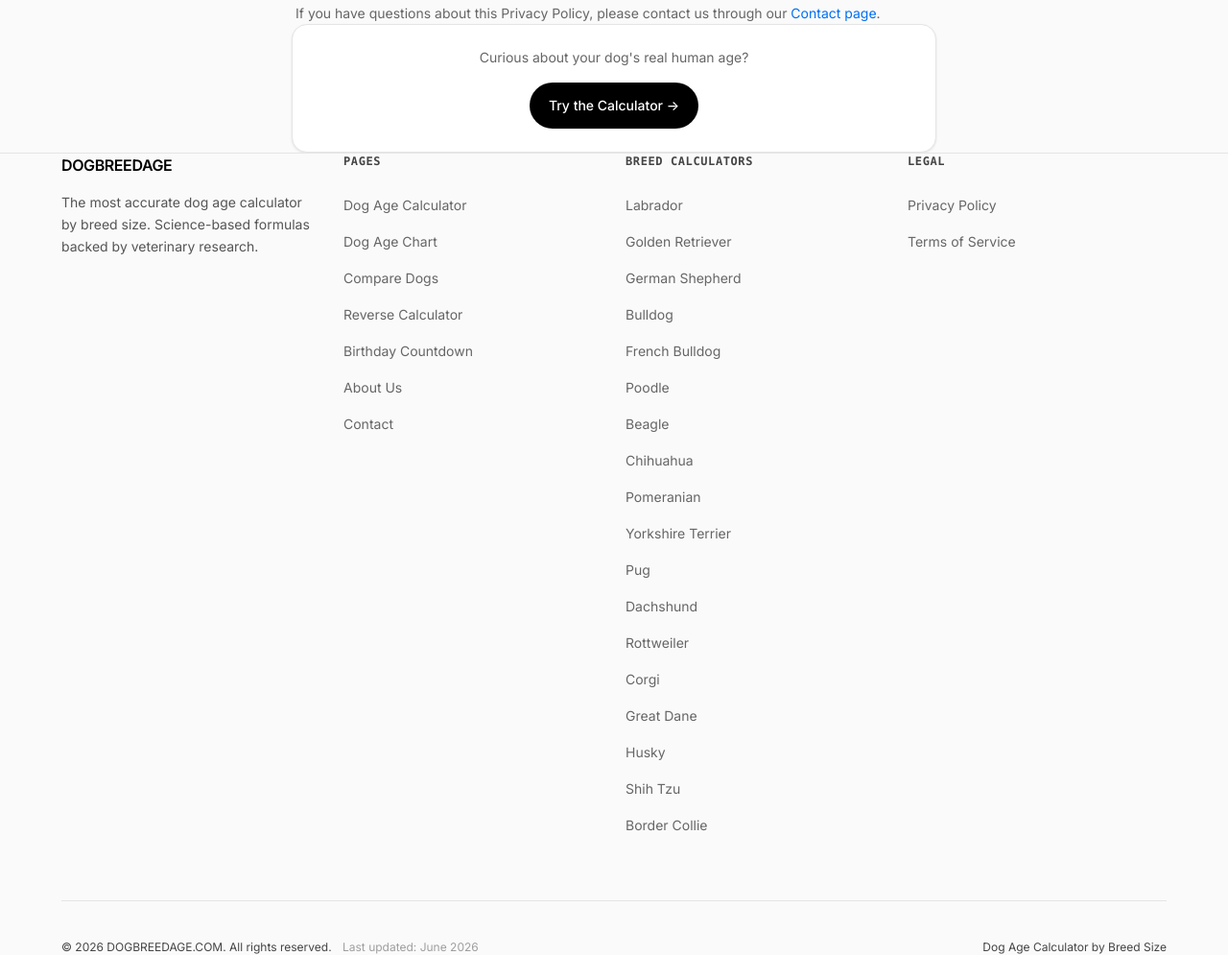
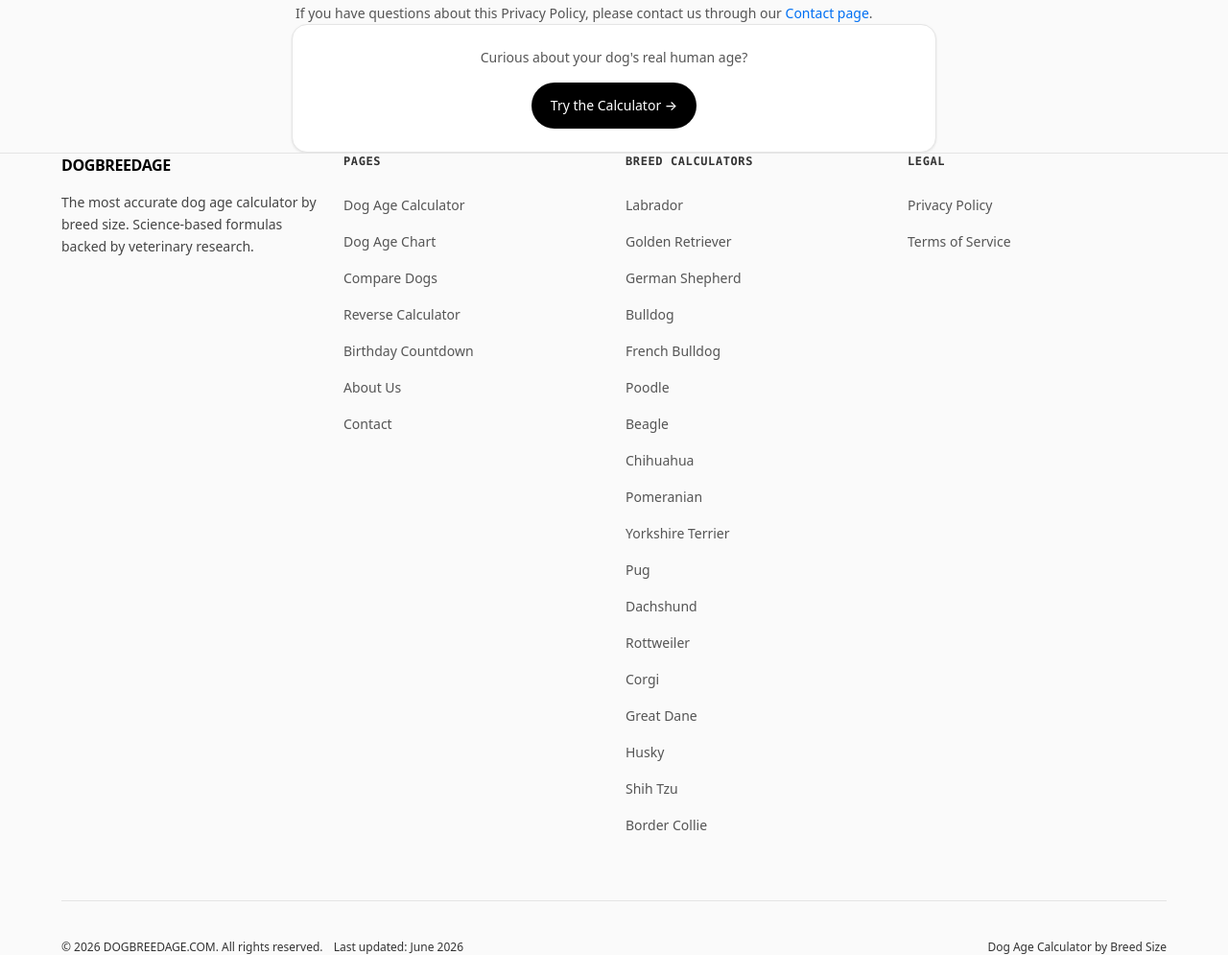
Before and after one commit to Aman3325k/DogAgeCalculator, an Astro site: page /privacy-policy in a window 1280 px wide. Shown: the part 1207-2202 px from the top of the page at 96% size. Built offline with nearby package versions, Linux system fonts and the light colour scheme; Astro itself is replaced by a stand-in of ours.

Commit message:
Last fix

```diff
--- a/src/components/AgeChart.astro
+++ b/src/components/AgeChart.astro
@@ -1,6 +1,6 @@
 <div id="age-chart-section" class="hidden mt-8 stagger-in stagger-in-2">
   <div class="card p-4 sm:p-6 md:p-8">
-    <h3 class="text-lg sm:text-xl font-semibold tracking-tight text-[var(--text-primary)] mb-1" id="chart-title">Complete Age Chart</h3>
+    <h2 class="text-lg sm:text-xl font-semibold tracking-tight text-[var(--text-primary)] mb-1" id="chart-title">Complete Age Chart</h2>
     <p class="text-xs sm:text-sm text-[var(--text-muted)] mb-4 sm:mb-6" id="chart-subtitle"></p>
     <div class="overflow-x-auto -mx-4 sm:-mx-6 md:-mx-0">
       <div class="inline-block min-w-full px-4 sm:px-6 md:px-0">
--- a/src/components/Calculator.astro
+++ b/src/components/Calculator.astro
@@ -30,7 +30,7 @@ const popularBreeds = [
       <div class="text-xs text-[var(--text-faint)] text-right -mt-4" id="name-counter">0/20</div>
 
       <div>
-        <label class="block text-sm font-medium text-[var(--text-secondary)] mb-2">
+        <label for="dog-photo" class="block text-sm font-medium text-[var(--text-secondary)] mb-2">
           Dog's Photo <span class="text-[var(--text-faint)]">(optional)</span>
         </label>
         <input type="file" id="dog-photo" accept="image/*" capture="environment" class="block w-full text-sm text-[var(--text-muted)] file:mr-4 file:py-2 file:px-4 file:rounded-lg file:border-0 file:text-sm file:font-medium file:bg-[var(--hover-overlay-strong)] file:text-[var(--text-primary)] hover:file:bg-[var(--hover-overlay)] cursor-pointer" />
@@ -130,14 +130,14 @@ const popularBreeds = [
       <div class="decorative-divider"></div>
 
       <div>
-        <h3 class="text-xs text-[var(--text-faint)] mb-2 font-mono uppercase tracking-wider">Life Progress</h3>
+        <h2 class="text-xs text-[var(--text-faint)] mb-2 font-mono uppercase tracking-wider">Life Progress</h2>
         <div class="progress-bar">
           <div class="progress-bar-fill bg-[var(--text-primary)]" id="progress-fill" style="width: 0%"></div>
         </div>
       </div>
 
       <div class="card card-hover-lift p-4 sm:p-4 md:p-6 space-y-4 sm:space-y-4" id="comparison-card">
-        <h3 class="text-xs text-[var(--text-faint)] font-mono uppercase tracking-wider">Age Comparison</h3>
+        <h2 class="text-xs text-[var(--text-faint)] font-mono uppercase tracking-wider">Age Comparison</h2>
         <div class="grid grid-cols-2 gap-4 sm:gap-6 md:gap-8">
           <div>
             <p class="text-xs text-[var(--text-faint)] mb-1">Dog Age</p>
@@ -155,7 +155,7 @@ const popularBreeds = [
       </div>
 
       <div class="card card-hover-lift p-4 sm:p-4 md:p-6">
-        <h3 class="text-xs text-[var(--text-faint)] font-mono uppercase tracking-wider mb-2">Did You Know?</h3>
+        <h2 class="text-xs text-[var(--text-faint)] font-mono uppercase tracking-wider mb-2">Did You Know?</h2>
         <p class="text-sm text-[var(--text-secondary)] leading-relaxed break-words" id="fun-fact"></p>
       </div>
 
--- a/src/components/Footer.astro
+++ b/src/components/Footer.astro
@@ -46,7 +46,7 @@ const footerLinks = {
         </p>
       </div>
       <div>
-        <h4 class="text-xs font-mono uppercase tracking-wider text-[var(--text-faint)] mb-4 sm:mb-6">Pages</h4>
+        <h2 class="text-xs font-mono uppercase tracking-wider text-[var(--text-faint)] mb-4 sm:mb-6">Pages</h2>
         <ul class="space-y-2 sm:space-y-2.5">
           {footerLinks.pages.map(link => (
             <li><a href={link.href} class="text-sm text-[var(--text-secondary)] hover:text-[var(--text-primary)] transition-colors no-underline inline-block py-1" title={link.label}>{link.label}</a></li>
@@ -54,7 +54,7 @@ const footerLinks = {
         </ul>
       </div>
       <div>
-        <h4 class="text-xs font-mono uppercase tracking-wider text-[var(--text-faint)] mb-4 sm:mb-6">Breed Calculators</h4>
+        <h2 class="text-xs font-mono uppercase tracking-wider text-[var(--text-faint)] mb-4 sm:mb-6">Breed Calculators</h2>
         <ul class="space-y-2 sm:space-y-2.5">
           {footerLinks.breeds.map(link => (
             <li><a href={link.href} class="text-sm text-[var(--text-secondary)] hover:text-[var(--text-primary)] transition-colors no-underline inline-block py-1" title={link.label}>{link.label}</a></li>
@@ -62,7 +62,7 @@ const footerLinks = {
         </ul>
       </div>
       <div>
-        <h4 class="text-xs font-mono uppercase tracking-wider text-[var(--text-faint)] mb-4 sm:mb-6">Legal</h4>
+        <h2 class="text-xs font-mono uppercase tracking-wider text-[var(--text-faint)] mb-4 sm:mb-6">Legal</h2>
         <ul class="space-y-2 sm:space-y-2.5">
           {footerLinks.legal.map(link => (
             <li><a href={link.href} class="text-sm text-[var(--text-secondary)] hover:text-[var(--text-primary)] transition-colors no-underline inline-block py-1" title={link.label}>{link.label}</a></li>
@@ -71,7 +71,7 @@ const footerLinks = {
       </div>
     </div>
     <div class="mt-10 sm:mt-16 pt-8 sm:pt-10 border-t border-[var(--border-default)] flex flex-col sm:flex-row items-center justify-between gap-4 sm:gap-4">
-      <p class="text-xs text-[var(--text-faint)]">&copy; {new Date().getFullYear()} DOGBREEDAGE.COM. All rights reserved. <span class="ml-2 opacity-50">Last updated: {new Date().toLocaleDateString('en-US', { month: 'long', year: 'numeric' })}</span></p>
+      <p class="text-xs text-[var(--text-faint)]">&copy; {new Date().getFullYear()} DOGBREEDAGE.COM. All rights reserved. <span class="ml-2">Last updated: {new Date().toLocaleDateString('en-US', { month: 'long', year: 'numeric' })}</span></p>
       <p class="text-xs text-[var(--text-faint)]">Dog Age Calculator by Breed Size</p>
     </div>
   </div>
--- a/src/components/HealthTimeline.astro
+++ b/src/components/HealthTimeline.astro
@@ -1,6 +1,6 @@
 <div id="health-timeline-section" class="hidden mt-8 stagger-in stagger-in-3">
   <div class="card p-4 sm:p-6 md:p-8">
-    <h3 class="text-lg sm:text-xl font-semibold tracking-tight text-[var(--text-primary)] mb-1" id="timeline-title">Health Milestones</h3>
+    <h2 class="text-lg sm:text-xl font-semibold tracking-tight text-[var(--text-primary)] mb-1" id="timeline-title">Health Milestones</h2>
     <p class="text-xs sm:text-sm text-[var(--text-muted)] mb-6 sm:mb-6" id="timeline-subtitle"></p>
     <div class="timeline" id="timeline-container"></div>
   </div>
--- a/src/layouts/BaseLayout.astro
+++ b/src/layouts/BaseLayout.astro
@@ -63,10 +63,6 @@ const resolvedOgType = ogType || defaultOgType;
     <meta name="theme-color" id="theme-color" content="#000000" />
     <meta name="mobile-web-app-capable" content="yes" />
     <meta name="apple-mobile-web-app-status-bar-style" content="black" />
-    <link rel="preconnect" href="https://fonts.googleapis.com" />
-    <link rel="preconnect" href="https://fonts.gstatic.com" crossorigin />
-    <link rel="stylesheet" href="https://fonts.googleapis.com/css2?family=Inter:wght@400;500;600;700&display=swap" media="print" onload="this.media='all'" />
-    <noscript><link rel="stylesheet" href="https://fonts.googleapis.com/css2?family=Inter:wght@400;500;600;700&display=swap" /></noscript>
     {Astro.url.pathname === '/' && (
       <script type="application/ld+json" set:html={JSON.stringify({
         "@context": "https://schema.org",
--- a/src/styles/global.css
+++ b/src/styles/global.css
@@ -1,4 +1,8 @@
 @import "tailwindcss";
+@source "../components/**/*.astro";
+@source "../pages/**/*.astro";
+@source "../scripts/**/*.js";
+@source "../layouts/**/*.astro";
 
 @theme {
   --color-ink: #0a0a0a;
@@ -18,7 +22,7 @@
   --color-dark-hairline: #222222;
   --color-dark-hairline-strong: #333333;
   --color-dark-border: #2a2a2a;
-  --font-sans: Inter, system-ui, -apple-system, sans-serif;
+  --font-sans: system-ui, -apple-system, BlinkMacSystemFont, "Segoe UI", Roboto, sans-serif;
   --font-mono: 'Geist Mono', ui-monospace, SFMono-Regular, Menlo, Monaco, monospace;
 }
 
@@ -28,9 +32,9 @@
   --bg-elevated: #1a1a1a;
   --color-link: #ffffff;
   --text-primary: #ffffff;
-  --text-secondary: #888888;
-  --text-muted: #999999;
-  --text-faint: #888888;
+  --text-secondary: #9a9a9a;
+  --text-muted: #a3a3a3;
+  --text-faint: #9a9a9a;
   --border-default: #222222;
   --border-strong: #333333;
   --btn-primary-bg: #ffffff;
@@ -81,9 +85,9 @@ html.light {
   --bg-elevated: #ffffff;
   --color-link: #0070f3;
   --text-primary: #000000;
-  --text-secondary: #666666;
-  --text-muted: #555555;
-  --text-faint: #444444;
+  --text-secondary: #555555;
+  --text-muted: #444444;
+  --text-faint: #333333;
   --border-default: #e5e5e5;
   --border-strong: #d0d0d0;
   --btn-primary-bg: #000000;
```
